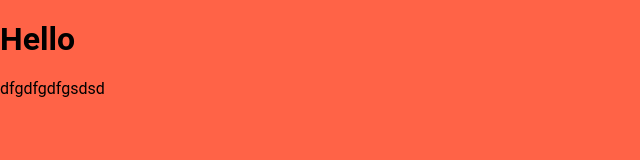
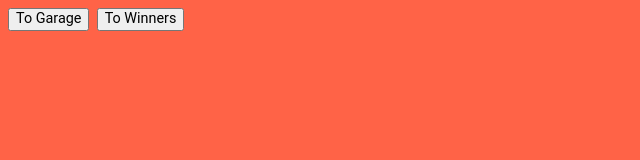
Before and after one commit to DmitriyRim/async-race, a website built with webpack: page src/index.html in a window 1280 px wide. Shown: the whole page, without its empty margins (0-640 px from the left). Built offline with nearby package versions, Linux system fonts and the light colour scheme; a web font is replaced by a local one.

Commit message:
feat: create MainPage component

```diff
--- /dev/null
+++ b/src/components/MainPage/_main-page.sass
@@ -0,0 +1,6 @@
+.header
+    padding: 0.5em
+    &__btn
+        margin-right: 0.5em
+        font-size: .9rem
+        cursor: pointer
--- /dev/null
+++ b/src/components/MainPage/index.ts
@@ -0,0 +1,27 @@
+import './_main-page.sass';
+
+const MainPage = {
+    body: document.querySelector('body'),
+    btnGarage: document.createElement('button'),
+    btnWinners: document.createElement('button'),
+    header: document.createElement('header'),
+    contentBox: document.createElement('div'),
+
+    renderMainPage(){
+        this.btnGarage.classList.add('header__btn');
+        this.btnGarage.textContent = 'To Garage';
+
+        this.btnWinners.classList.add('header__btn');
+        this.btnWinners.textContent = 'To Winners';
+
+        this.header.classList.add('header');
+        this.header.append(this.btnGarage, this.btnWinners)
+
+        this.contentBox.classList.add('pages');
+        if (this.body !== null) {
+            this.body.append(this.header, this.contentBox);
+        }
+    }
+}
+
+export default MainPage;
--- a/src/index.html
+++ b/src/index.html
@@ -4,10 +4,8 @@
     <meta charset="UTF-8">
     <meta http-equiv="X-UA-Compatible" content="IE=edge">
     <meta name="viewport" content="width=device-width, initial-scale=1.0">
-    <title>Document</title>
+    <title>Async-race</title>
 </head>
 <body>
-    <h1>Hello</h1>
-    dfgdfgdfgsdsd
 </body>
 </html>
--- a/src/index.ts
+++ b/src/index.ts
@@ -1,2 +1,5 @@
 import './index.html'
 import './style.sass'
+import mainPage from './components/MainPage/index'
+
+mainPage.renderMainPage();
--- a/src/style/_style.sass
+++ b/src/style/_style.sass
@@ -1,4 +1,20 @@
+:root
+    box-sizing: border-box
+    @media screen and (max-width: 800px)
+        font-size: calc(1vw + 0.5em)
+*,
+*::after,
+*::before
+    box-sizing: inherit
+h1, h2, h3, h4, h5, h6
+    padding: 0
+    margin: 0
+p
+    margin: 0
 body
     background-color: $orange
     user-select: none
     font-family: Roboto
+.container
+    max-width: 1024px
+    margin: 0 auto
```
Also changed, not shown: .eslintrc.cjs.
